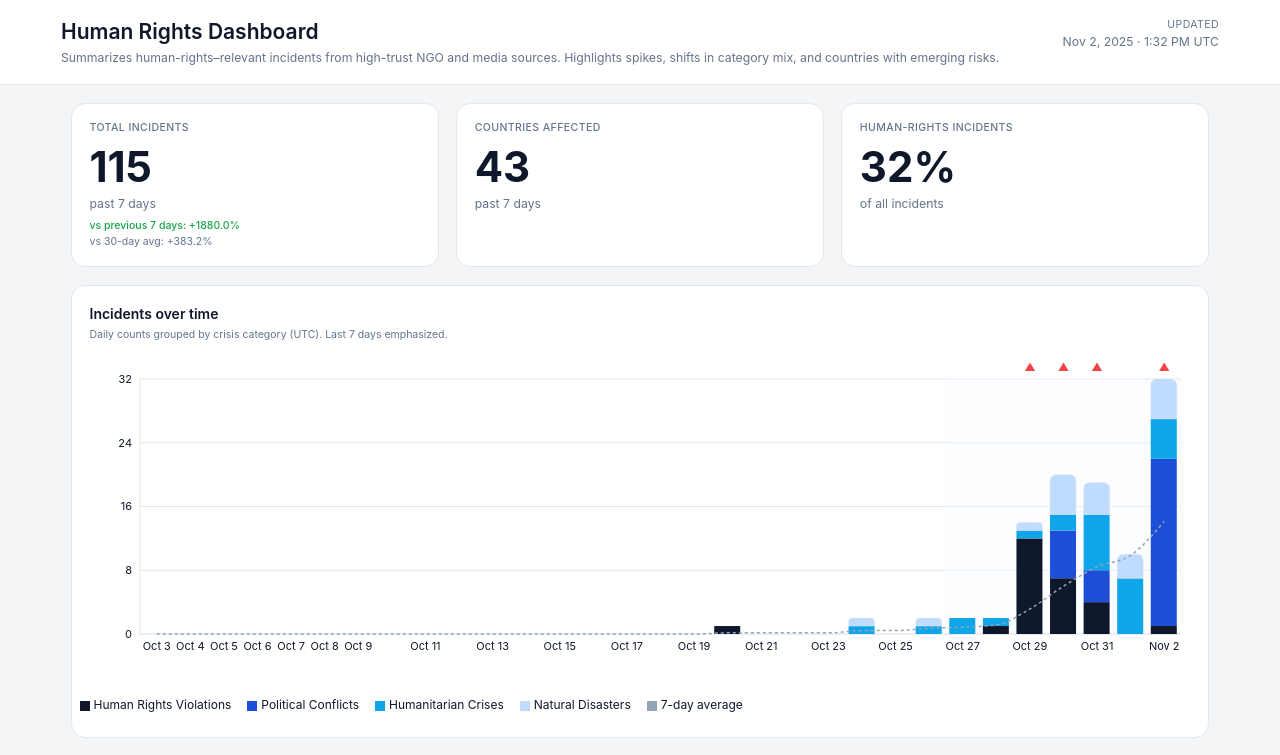
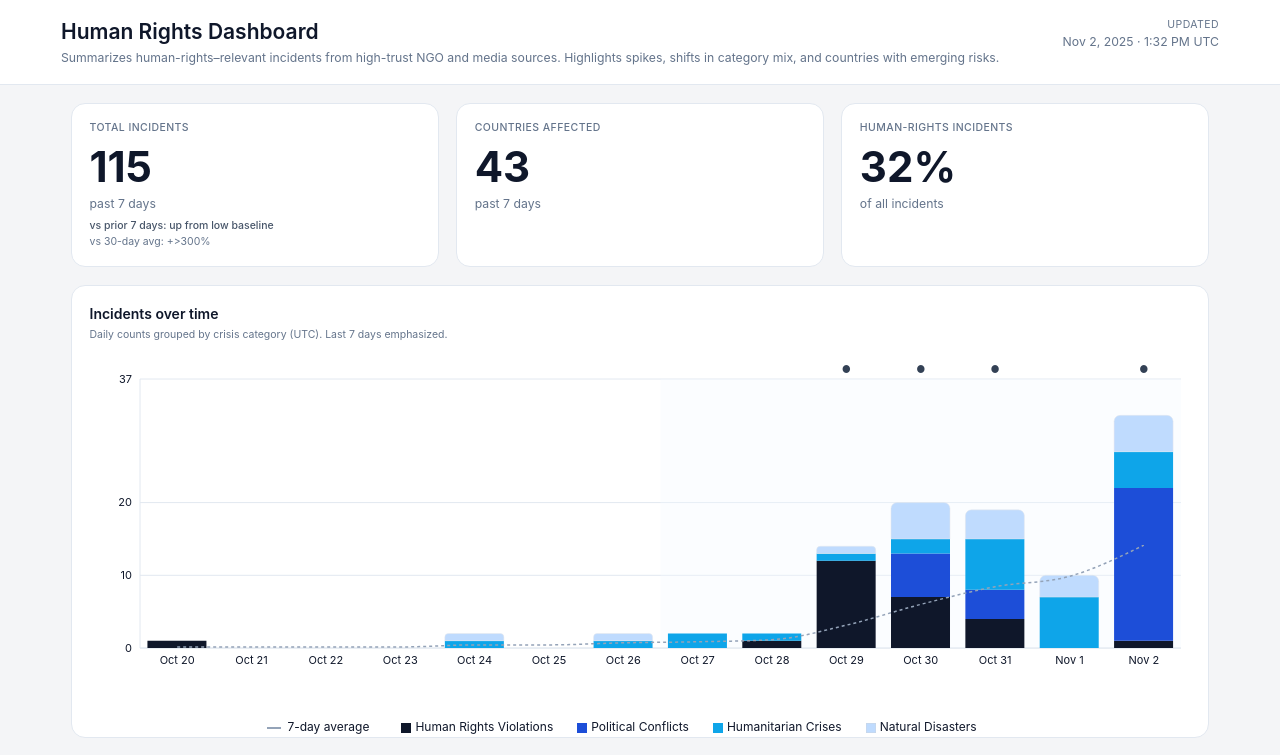
Before and after one commit to pierrev34/global-crisis-monitor, a Next.js app in the folder frontend/: page / in a window 1280 px wide. Shown: the top 755 px of the page. Built offline with nearby package versions, Linux system fonts and the light colour scheme.

Commit message:
Polish: delta hygiene with caps/low baseline, slate spikes, tooltip improvements, legend reorder, trim empty days

```diff
--- a/frontend/src/components/IncidentsStackedChart.tsx
+++ b/frontend/src/components/IncidentsStackedChart.tsx
@@ -64,8 +64,14 @@ export default function IncidentsStackedChart({
 
   // Calculate rolling average and detect spikes
   const rollingAvgs = calculateRollingAverage(timeSeries, 7);
-  const spikes = detectSpikes(timeSeries, 1.25);
+  const spikes = detectSpikes(timeSeries, 1.8); // Use conservative threshold
   const spikeSet = new Set(spikes.map(s => s.date));
+
+  // Trim to show only days with data (remove long flat start)
+  const firstDataIndex = timeSeries.findIndex(point =>
+    Object.values(point.categories).reduce((sum, val) => sum + val, 0) > 0
+  );
+  const trimmedTimeSeries = firstDataIndex >= 0 ? timeSeries.slice(firstDataIndex) : timeSeries;
 
   // Custom legend icon renderer with border for light colors
   const renderLegendIcon = (props: any) => {
@@ -88,71 +94,20 @@ export default function IncidentsStackedChart({
     );
   };
 
-  // Custom tooltip with proper color indicators
-  const CustomTooltip = ({ active, payload, label }: any) => {
-    if (!active || !payload || !payload.length) return null;
-
-    return (
-      <div
-        style={{
-          backgroundColor: 'white',
-          border: '1px solid #e2e8f0',
-          borderRadius: '12px',
-          padding: '12px',
-          boxShadow: '0 4px 6px -1px rgba(0, 0, 0, 0.1)',
-        }}
-      >
-        <div style={{ fontWeight: 600, marginBottom: '8px', fontSize: '13px', color: '#0f172a' }}>
-          {label}
-        </div>
-        {payload.map((entry: any, index: number) => {
-          const isLightColor = entry.color === '#bfdbfe' || entry.color === '#dbeafe';
-
-          return (
-            <div
-              key={`tooltip-${index}`}
-              style={{
-                display: 'flex',
-                alignItems: 'center',
-                marginBottom: index < payload.length - 1 ? '6px' : '0',
-              }}
-            >
-              <div
-                style={{
-                  width: '8px',
-                  height: '8px',
-                  backgroundColor: entry.color,
-                  marginRight: '8px',
-                  flexShrink: 0,
-                  border: isLightColor ? '1px solid rgba(15, 23, 42, 0.06)' : 'none',
-                }}
-              />
-              <span style={{ fontSize: '12px', color: '#0f172a', marginRight: '8px' }}>
-                {entry.name}:
-              </span>
-              <span style={{ fontSize: '12px', fontWeight: 600, color: '#0f172a' }}>
-                {entry.value}
-              </span>
-            </div>
-          );
-        })}
-      </div>
-    );
-  };
-
-  // Transform data for Recharts
-  const chartData = timeSeries.map((point, index) => {
+  // Transform data for Recharts (move before tooltip to avoid circular dependency)
+  const chartData = trimmedTimeSeries.map((point, index) => {
+    const originalIndex = firstDataIndex >= 0 ? firstDataIndex + index : index;
     const formattedDate = formatDate(point.date);
 
     const total = Object.values(point.categories).reduce((sum, val) => sum + val, 0);
-    const isLast7Days = index >= timeSeries.length - 7;
+    const isLast7Days = index >= trimmedTimeSeries.length - 7;
     const isSpike = spikeSet.has(point.date);
 
     const dataPoint: any = {
       date: formattedDate,
       fullDate: point.date,
       total,
-      rollingAvg: rollingAvgs[index],
+      rollingAvg: rollingAvgs[originalIndex],
       isLast7Days,
       isSpike,
     };
@@ -163,6 +118,61 @@ export default function IncidentsStackedChart({
 
     return dataPoint;
   });
+
+  // Custom tooltip with proper color indicators
+  const CustomTooltip = ({ active, payload, label }: any) => {
+    if (!active || !payload || !payload.length) return null;
+
+    // Calculate total for this day
+    const total = payload.reduce((sum: number, entry: any) => sum + (entry.value || 0), 0);
+
+    // Get rolling average for this day
+    const dataPoint = chartData.find((d: any) => d.date === label);
+    const rollingAvg = dataPoint?.rollingAvg;
+    const vsAvg = rollingAvg && rollingAvg > 0 ? ((total - rollingAvg) / rollingAvg * 100) : null;
+
+    // Filter out zero values and reverse order (darkest first)
+    const nonZeroPayload = payload
+      .filter((entry: any) => entry.value > 0)
+      .reverse();
+
+    return (
+      <div className="bg-white border border-border rounded-xl p-3 shadow-lg">
+        <div className="text-sm font-semibold text-text-primary mb-2">
+          {label}
+        </div>
+        <div className="text-xs text-text-muted mb-2">
+          Total: {total} incidents
+          {vsAvg !== null && (
+            <span className="ml-2">
+              (vs 7-day avg: {vsAvg > 0 ? '+' : ''}{vsAvg.toFixed(0)}%)
+            </span>
+          )}
+        </div>
+        <div className="space-y-1">
+          {nonZeroPayload.map((entry: any, index: number) => {
+            const color = entry.color;
+            const needsBorder = color === '#bfdbfe' || color === '#dbeafe';
+
+            return (
+              <div key={`tooltip-${index}`} className="flex items-center gap-2">
+                <div
+                  className="w-2 h-2 rounded-sm flex-shrink-0"
+                  style={{
+                    backgroundColor: color,
+                    border: needsBorder ? '1px solid rgba(15,23,42,0.2)' : 'none',
+                  }}
+                />
+                <span className="text-xs" style={{ color: '#0f172a' }}>
+                  {entry.name}: {entry.value}
+                </span>
+              </div>
+            );
+          })}
+        </div>
+      </div>
+    );
+  };
 
   return (
     <div className="bg-white border border-border rounded-2xl p-5">
@@ -214,6 +224,7 @@ export default function IncidentsStackedChart({
             tick={{ fontSize: 11, fill: '#0f172a' }}
             axisLine={{ stroke: '#e2e8f0' }}
             tickLine={false}
+            domain={[0, (dataMax: number) => Math.ceil(dataMax * 1.15)]}
             label={{
               value: 'Incidents',
               angle: -90,
@@ -223,24 +234,46 @@ export default function IncidentsStackedChart({
           />
           <Tooltip content={<CustomTooltip />} />
           <Legend
-            wrapperStyle={{
-              fontSize: '12px',
-              paddingTop: '16px',
-            }}
+            verticalAlign="bottom"
+            height={36}
             iconType="square"
             iconSize={10}
-            align="left"
-            formatter={(value, entry: any) => (
-              <span>
-                {renderLegendIcon({ color: entry.color })}
-                <span style={{ color: '#0f172a' }}>{value}</span>
-              </span>
-            )}
+            wrapperStyle={{
+              paddingTop: '20px',
+              fontSize: '12px',
+            }}
             content={(props: any) => {
               const { payload } = props;
+              if (!payload) return null;
+
+              // Separate line indicator from category bars
+              const lineItem = payload.find((p: any) => p.value === '7-day average');
+              const barItems = payload.filter((p: any) => p.value !== '7-day average');
+
               return (
-                <div style={{ fontSize: '12px', paddingTop: '16px', textAlign: 'left' }}>
-                  {payload.map((entry: any, index: number) => (
+                <div style={{
+                  display: 'flex',
+                  justifyContent: 'center',
+                  flexWrap: 'wrap',
+                  gap: '8px',
+                  marginTop: '20px',
+                }}>
+                  {/* Show 7-day average first */}
+                  {lineItem && (
+                    <span key="legend-line" style={{ marginRight: '24px', display: 'inline-block' }}>
+                      <span style={{
+                        display: 'inline-block',
+                        width: '14px',
+                        height: '2px',
+                        backgroundColor: '#94a3b8',
+                        marginRight: '6px',
+                        verticalAlign: 'middle',
+                        borderTop: '2px dashed #94a3b8'
+                      }} />
+                      <span style={{ color: '#0f172a' }}>{lineItem.value}</span>
+                    </span>
+                  )}
+                  {barItems.map((entry: any, index: number) => (
                     <span key={`legend-${index}`} style={{ marginRight: '16px', display: 'inline-block' }}>
                       {renderLegendIcon({ color: entry.color })}
                       <span style={{ color: '#0f172a' }}>{entry.value}</span>
@@ -276,7 +309,7 @@ export default function IncidentsStackedChart({
             strokeDasharray="3 3"
           />
 
-          {/* Spike indicators - small dots instead of text labels */}
+          {/* Spike indicators - slate dots matching cool theme */}
           {chartData.map((point: any, index: number) => {
             if (point.isSpike && index > 6) {
               return (
@@ -286,10 +319,10 @@ export default function IncidentsStackedChart({
                   stroke="none"
                 >
                   <Label
-                    value="▲"
+                    value="●"
                     position="top"
-                    style={{ fontSize: 11, fill: '#ef4444', fontWeight: 700 }}
-                    offset={8}
+                    style={{ fontSize: 10, fill: '#334155', fontWeight: 600 }}
+                    offset={6}
                   />
                 </ReferenceLine>
               );
--- a/frontend/src/components/KpiStrip.tsx
+++ b/frontend/src/components/KpiStrip.tsx
@@ -15,17 +15,27 @@ export default function KpiStrip({ summary }: KpiStripProps) {
     human_rights_share,
     delta_pct,
     rolling_avg_30d,
+    prev_7d_total,
   } = summary;
 
-  const formatDelta = (delta: number | null | undefined) => {
+  const formatDelta = (delta: number | null | undefined, baseline?: number) => {
     if (delta === null || delta === undefined) return null;
-    const sign = delta > 0 ? '+' : '';
-    return `${sign}${delta.toFixed(1)}%`;
+
+    // If baseline is too low (<10), show "low baseline" instead of huge %
+    if (baseline !== undefined && baseline < 10) {
+      return delta > 0 ? 'up from low baseline' : 'down from low baseline';
+    }
+
+    // Cap display at ±300%
+    const cappedDelta = Math.max(-300, Math.min(300, delta));
+    const sign = cappedDelta > 0 ? '+' : '';
+    const display = cappedDelta === 300 ? '>300' : cappedDelta === -300 ? '<-300' : cappedDelta.toFixed(0);
+    return `${sign}${display}%`;
   };
 
   const getDeltaColor = (delta: number | null | undefined) => {
     if (delta === null || delta === undefined) return 'text-text-muted';
-    return delta > 0 ? 'text-green-600' : 'text-text-muted';
+    return delta > 0 ? 'text-slate-600' : 'text-text-muted';
   };
 
   // Calculate vs 30-day average
@@ -37,7 +47,7 @@ export default function KpiStrip({ summary }: KpiStripProps) {
       value: total_incidents.toLocaleString(),
       caption: 'past 7 days',
       delta: delta_pct,
-      deltaText: delta_pct ? `vs previous 7 days: ${formatDelta(delta_pct)}` : null,
+      deltaText: delta_pct ? `vs prior 7 days: ${formatDelta(delta_pct, prev_7d_total)}` : null,
       delta2Text: vs30DayAvg ? `vs 30-day avg: ${formatDelta(vs30DayAvg)}` : null,
     },
     {
```
